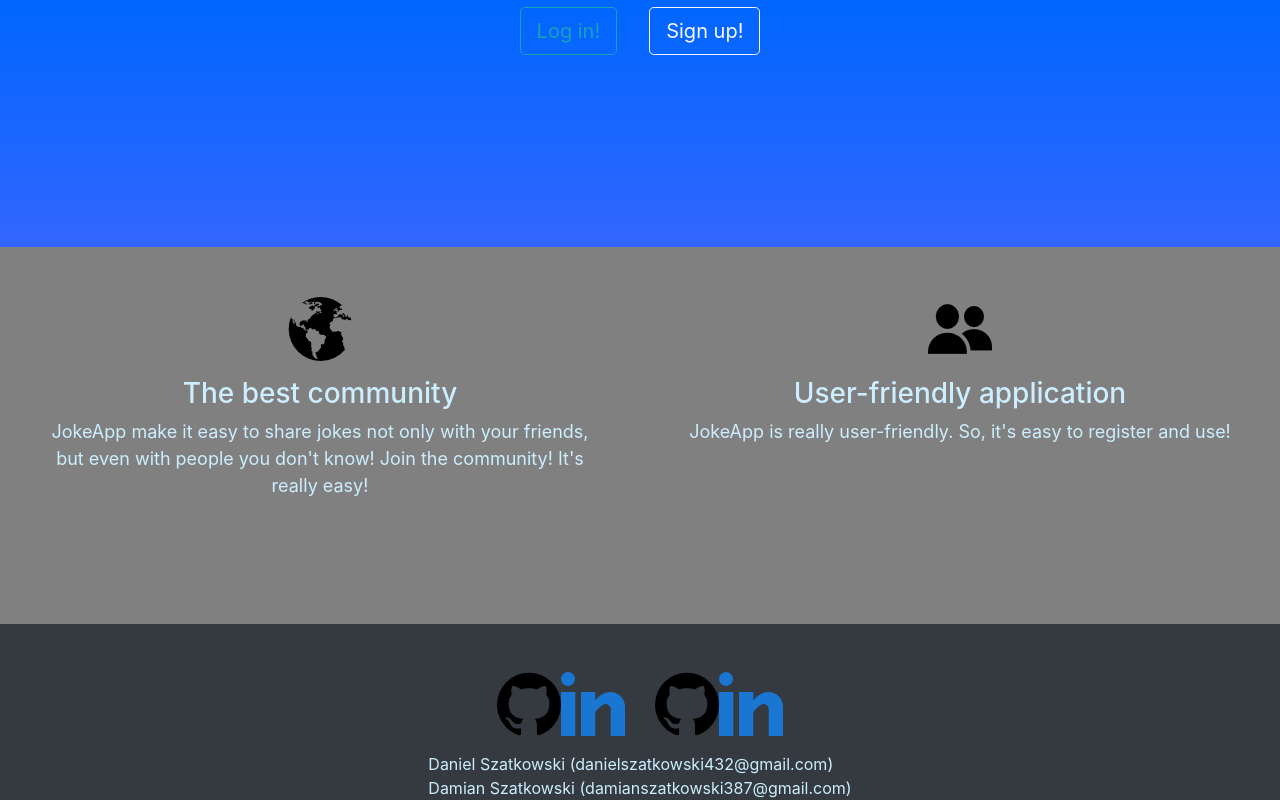
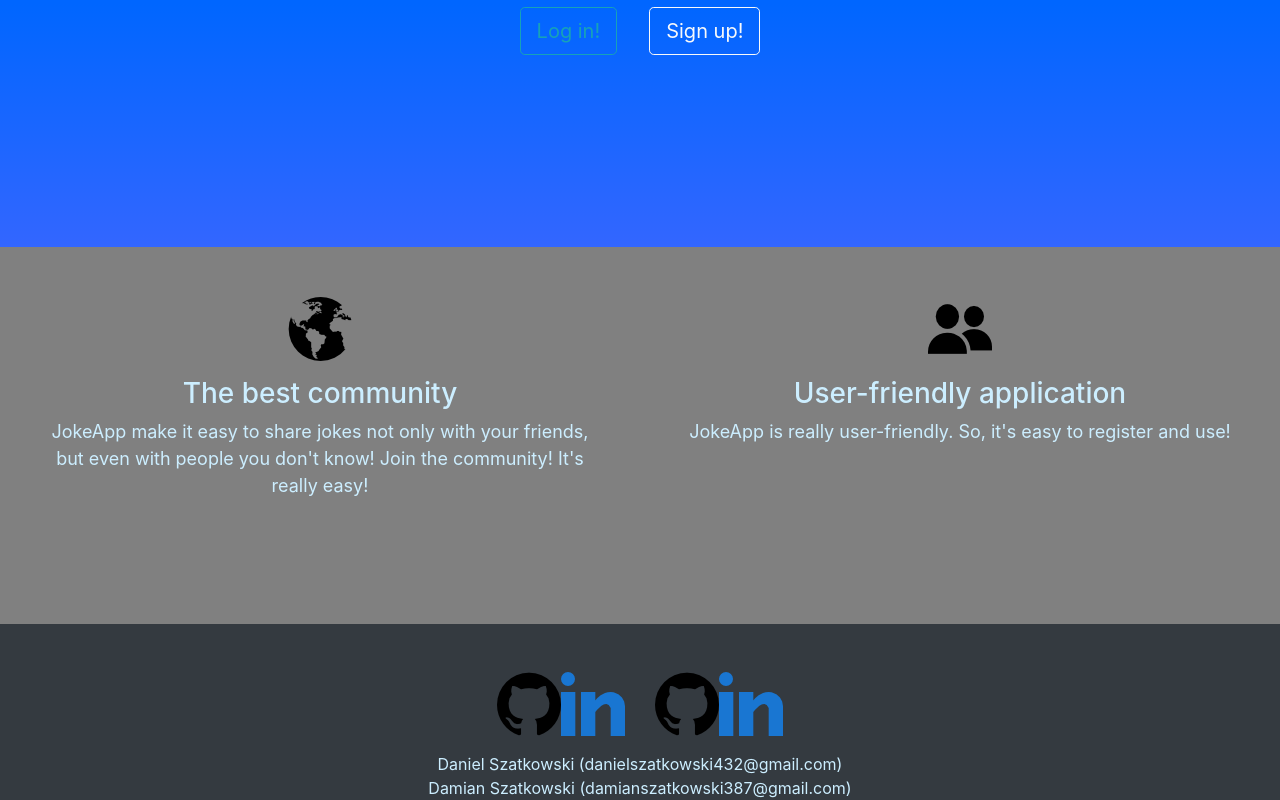
Before and after one commit to DanielSzatkowski/JokeApp-Frontend, a React (Create React App) app: page / in a window 1280 px wide. Shown: the part 350-1150 px from the top of the page. Built offline with nearby package versions, Linux system fonts and the light colour scheme.

Commit message:
minor adjustments

```diff
--- a/src/components/home/appInfo/AppInfo.js
+++ b/src/components/home/appInfo/AppInfo.js
@@ -8,10 +8,12 @@ function AppInfo(props){
     return(
         <Container fluid>
             <Row className="additional-info">
-                <CardElement img={worldIcon} title={"The best community"}
+                <CardElement img={worldIcon}
+                    title={"The best community"}
                     content={"JokeApp make it easy to share jokes not only with your friends, but even with people you don't know! Join the community! It's really easy!"}
                 />
-                <CardElement img={userFriendlyIcon} title={"User-friendly application"}
+                <CardElement img={userFriendlyIcon}
+                    title={"User-friendly application"}
                     content={"JokeApp is really user-friendly. So, it's easy to register and use!"}
                 />
             </Row>
--- a/src/components/home/footer/Footer.js
+++ b/src/components/home/footer/Footer.js
@@ -25,7 +25,7 @@ function Footer(props){
                     </a>
                 </Col>
             </Row>
-            <Row className="footer justify-content-center">
+            <Row className="footer justify-content-center text-center">
                 Daniel Szatkowski (danielszatkowski432@gmail.com)<br />
                 Damian Szatkowski (damianszatkowski387@gmail.com)
             </Row>
```
